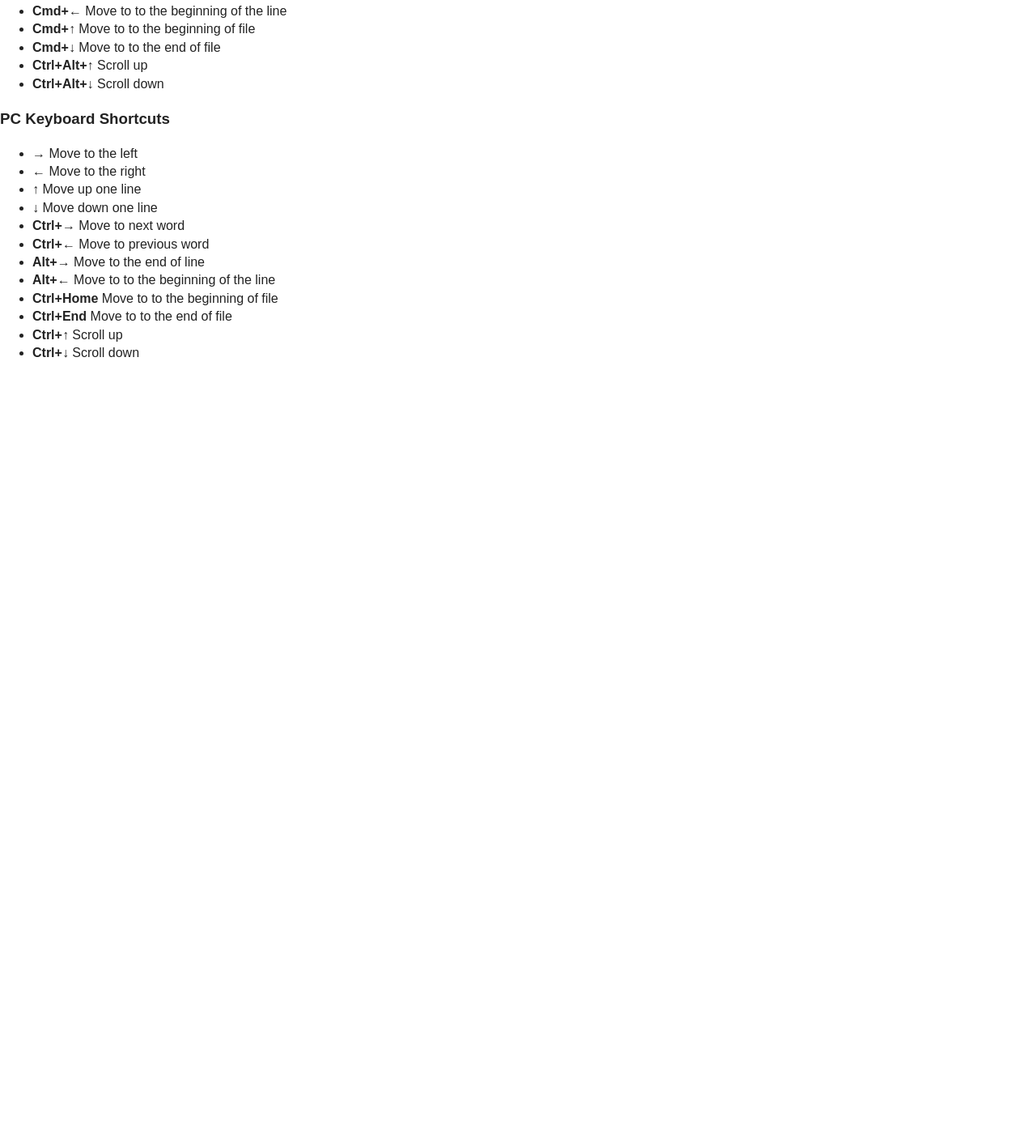
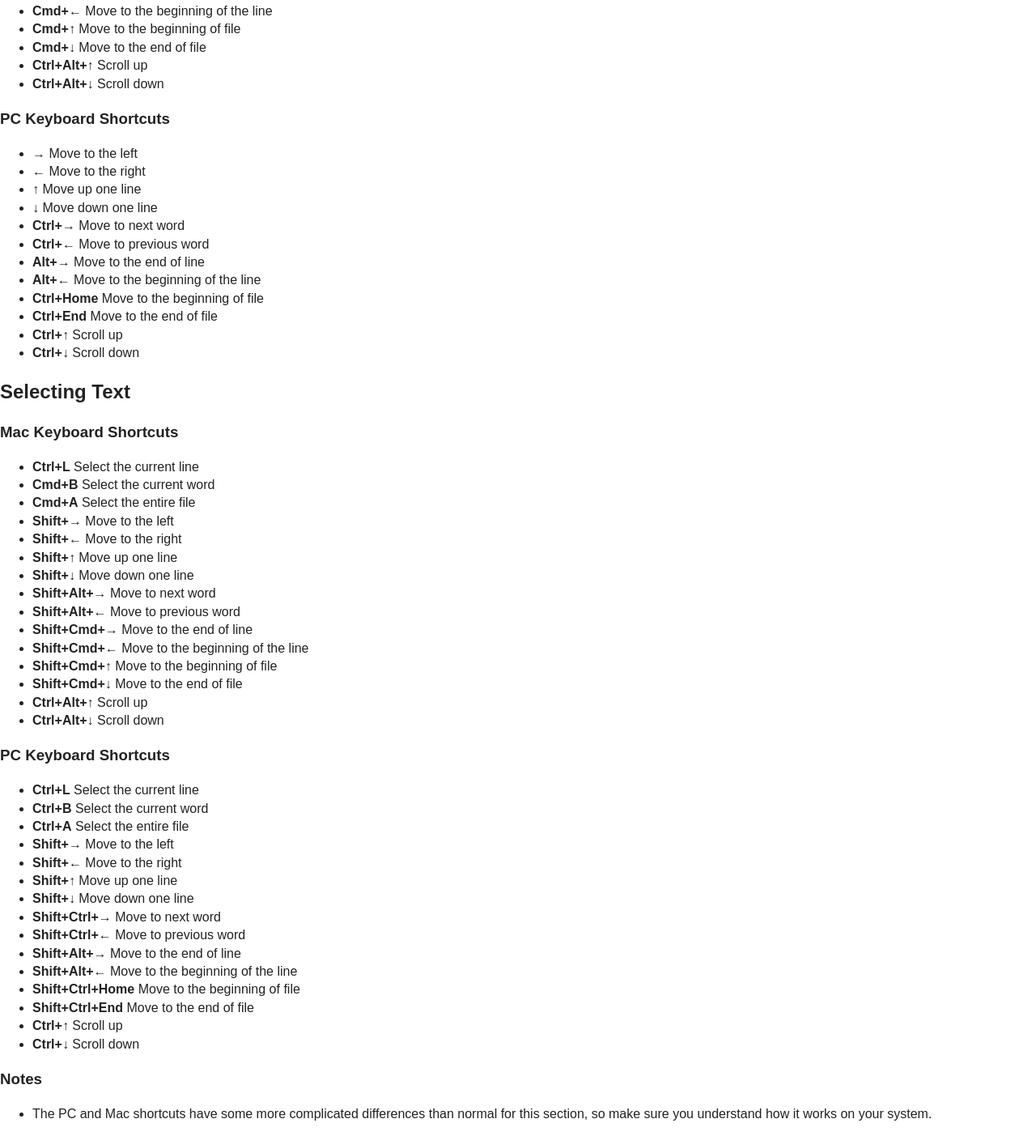
Before and after one commit to lisacatalano/brackets_course, a plain HTML site: page pc.html in a window 1280 px wide. Shown: the part 1767-3170 px from the top of the page at 81% size. Before the commit the page ends 2230 px from the top, so only its background shows below. Drawn offline with nearby package versions, Linux system fonts and the light colour scheme.

Commit message:
Selecting Text

```diff
--- a/pc.html
+++ b/pc.html
@@ -106,9 +106,9 @@
         <li><strong>Alt+→</strong> Move to next word</li>
         <li><strong>Alt+←</strong> Move to previous word</li>
         <li><strong>Cmd+→</strong> Move to the end of line</li>
-        <li><strong>Cmd+←</strong> Move to to the beginning of the line</li>
-        <li><strong>Cmd+↑</strong> Move to to the beginning of file</li>
-        <li><strong>Cmd+↓</strong> Move to to the end of file</li>
+        <li><strong>Cmd+←</strong> Move to the beginning of the line</li>
+        <li><strong>Cmd+↑</strong> Move to the beginning of file</li>
+        <li><strong>Cmd+↓</strong> Move to the end of file</li>
         <li><strong>Ctrl+Alt+↑</strong> Scroll up</li>
         <li><strong>Ctrl+Alt+↓</strong> Scroll down</li>
       </ul>
@@ -122,11 +122,58 @@
         <li><strong>Ctrl+→</strong> Move to next word</li>
         <li><strong>Ctrl+←</strong> Move to previous word</li>
         <li><strong>Alt+→</strong> Move to the end of line</li>
-        <li><strong>Alt+←</strong> Move to to the beginning of the line</li>
-        <li><strong>Ctrl+Home</strong> Move to to the beginning of file</li>
-        <li><strong>Ctrl+End</strong> Move to to the end of file</li>
+        <li><strong>Alt+←</strong> Move to the beginning of the line</li>
+        <li><strong>Ctrl+Home</strong> Move to the beginning of file</li>
+        <li><strong>Ctrl+End</strong> Move to the end of file</li>
         <li><strong>Ctrl+↑</strong> Scroll up</li>
         <li><strong>Ctrl+↓</strong> Scroll down</li>
+      </ul>
+    </div>
+
+    <h2>Selecting Text</h2>
+    <div class="shortcuts">
+      <h3>Mac Keyboard Shortcuts</h3>
+      <ul>
+        <li><strong>Ctrl+L</strong> Select the current line</li>
+        <li><strong>Cmd+B</strong> Select the current word</li>
+        <li><strong>Cmd+A</strong> Select the entire file</li>
+        <li><strong>Shift+→</strong> Move to the left</li>
+        <li><strong>Shift+←</strong> Move to the right</li>
+        <li><strong>Shift+↑</strong> Move up one line</li>
+        <li><strong>Shift+↓</strong> Move down one line</li>
+        <li><strong>Shift+Alt+→</strong> Move to next word</li>
+        <li><strong>Shift+Alt+←</strong> Move to previous word</li>
+        <li><strong>Shift+Cmd+→</strong> Move to the end of line</li>
+        <li><strong>Shift+Cmd+←</strong> Move to the beginning of the line</li>
+        <li><strong>Shift+Cmd+↑</strong> Move to the beginning of file</li>
+        <li><strong>Shift+Cmd+↓</strong> Move to the end of file</li>
+        <li><strong>Ctrl+Alt+↑</strong> Scroll up</li>
+        <li><strong>Ctrl+Alt+↓</strong> Scroll down</li>
+      </ul>
+
+      <h3>PC Keyboard Shortcuts</h3>
+      <ul>
+        <li><strong>Ctrl+L</strong> Select the current line</li>
+        <li><strong>Ctrl+B</strong> Select the current word</li>
+        <li><strong>Ctrl+A</strong> Select the entire file</li>
+        <li><strong>Shift+→</strong> Move to the left</li>
+        <li><strong>Shift+←</strong> Move to the right</li>
+        <li><strong>Shift+↑</strong> Move up one line</li>
+        <li><strong>Shift+↓</strong> Move down one line</li>
+        <li><strong>Shift+Ctrl+→</strong> Move to next word</li>
+        <li><strong>Shift+Ctrl+←</strong> Move to previous word</li>
+        <li><strong>Shift+Alt+→</strong> Move to the end of line</li>
+        <li><strong>Shift+Alt+←</strong> Move to the beginning of the line</li>
+        <li><strong>Shift+Ctrl+Home</strong> Move to the beginning of file</li>
+        <li><strong>Shift+Ctrl+End</strong> Move to the end of file</li>
+        <li><strong>Ctrl+↑</strong> Scroll up</li>
+        <li><strong>Ctrl+↓</strong> Scroll down</li>
+      </ul>
+    </div>
+    <div class="notes">
+      <h3>Notes</h3>
+      <ul>
+        <li>The PC and Mac shortcuts have some more complicated differences than normal for this section, so make sure you understand how it works on your system.</li>
       </ul>
     </div>
   </div>
```
